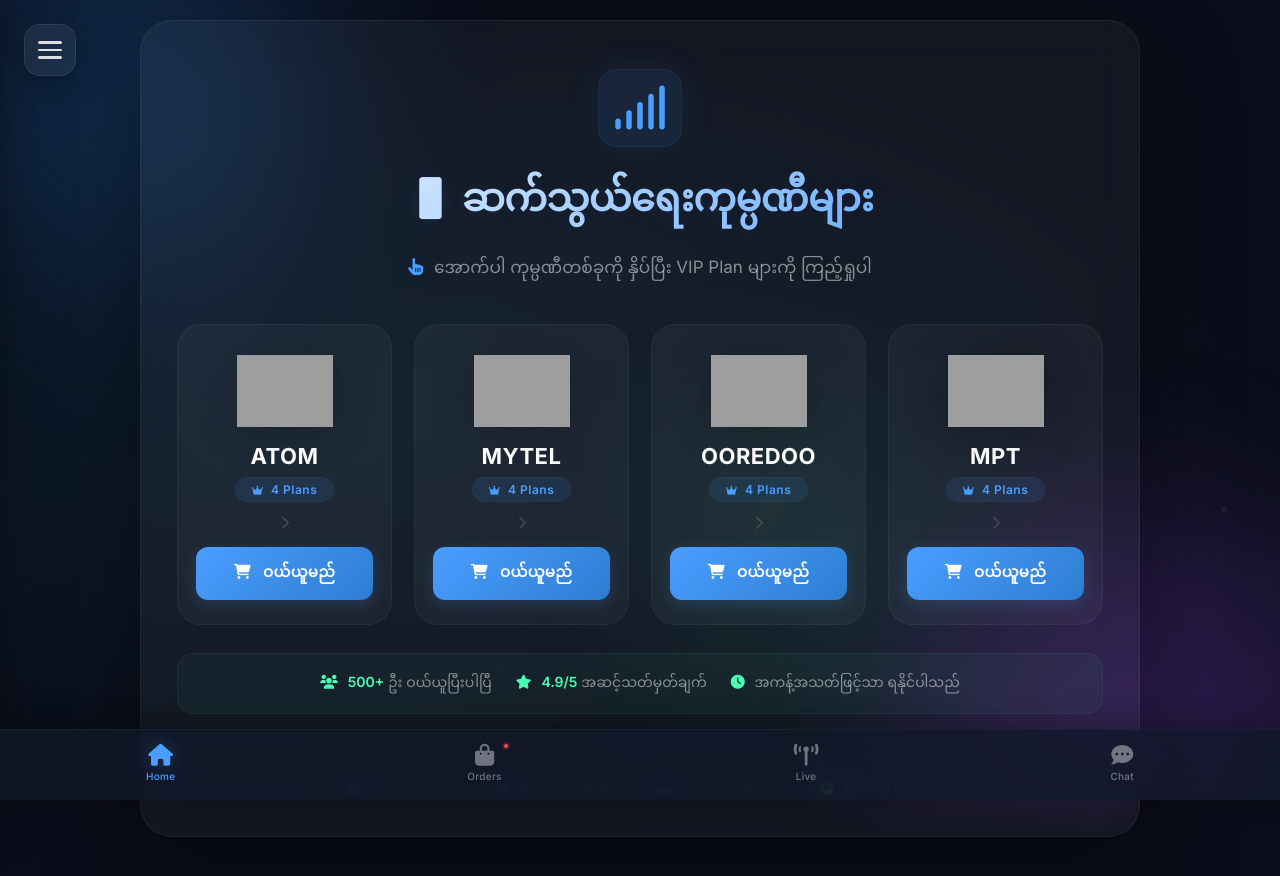
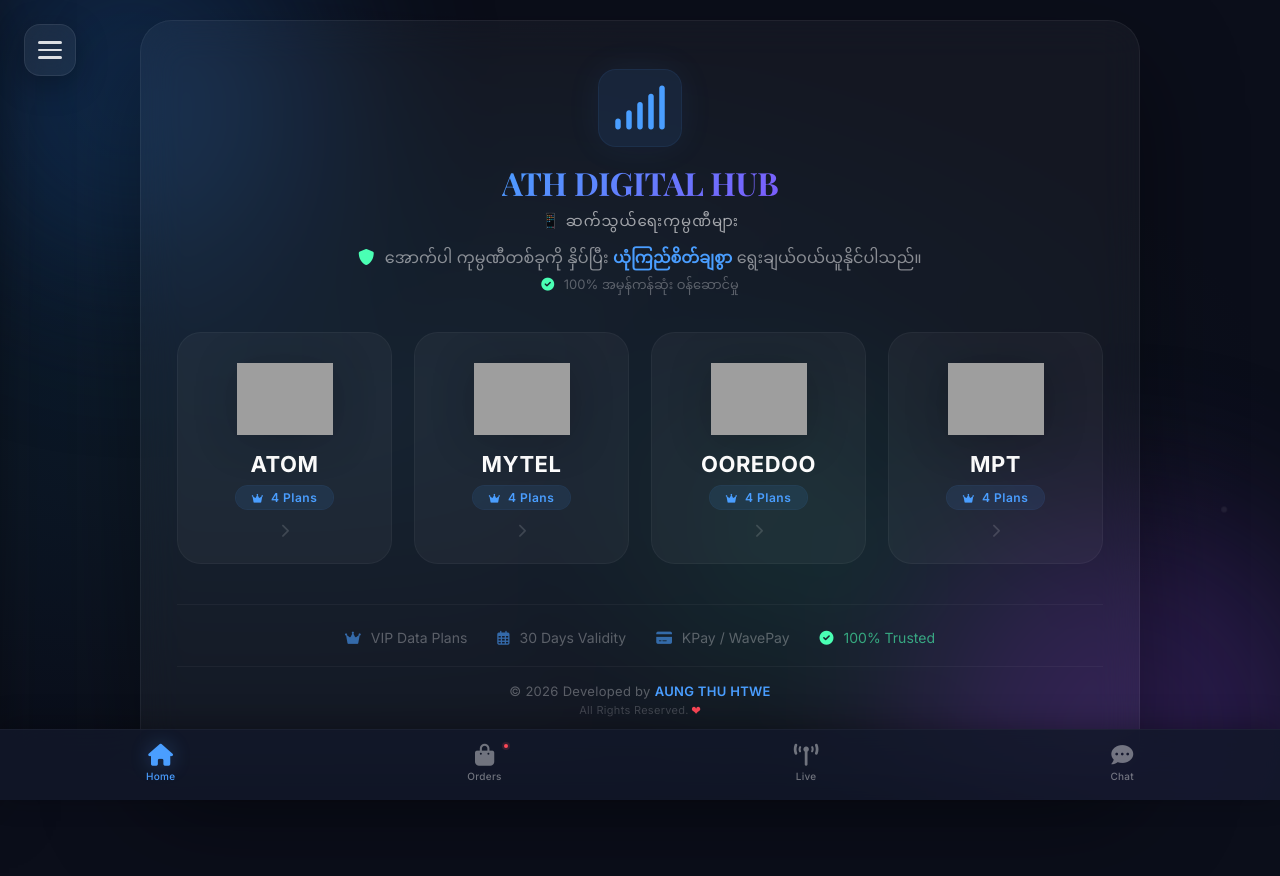
Before and after one commit to athsoftwareengineering-debug/Mytel-Data-, a website: page mytel-data-app/frontend/public/index.html in a window 1280 px wide. Drawn offline with nearby package versions, Linux system fonts and the light colour scheme; grey boxes are pictures that could not be loaded.

Commit message:
Update index.html

```diff
--- a/mytel-data-app/frontend/public/index.html
+++ b/mytel-data-app/frontend/public/index.html
@@ -381,29 +381,49 @@
             50% { box-shadow: 0 0 50px rgba(74, 158, 255, 0.15); }
         }
 
-        h1 {
+        .header-title {
             font-family: 'Playfair Display', serif;
-            font-size: 38px;
-            background: linear-gradient(135deg, #ffffff 0%, #4a9eff 100%);
+            font-size: 32px;
+            color: #fff;
+            margin-top: 10px;
+            margin-bottom: 2px;
+            letter-spacing: -0.3px;
+        }
+
+        .header-title .highlight {
+            background: linear-gradient(135deg, #4a9eff, #7c5cfc);
             -webkit-background-clip: text;
             -webkit-text-fill-color: transparent;
             background-clip: text;
-            margin-top: 10px;
+        }
+
+        .header-sub {
+            color: rgba(255, 255, 255, 0.6);
+            font-size: 15px;
+            font-weight: 400;
             margin-bottom: 6px;
-            letter-spacing: -0.5px;
-            text-shadow: 0 2px 20px rgba(74, 158, 255, 0.1);
+            letter-spacing: 1px;
         }
 
         .subtitle {
             color: rgba(255, 255, 255, 0.5);
-            font-size: 17px;
+            font-size: 16px;
             margin-bottom: 36px;
             font-weight: 400;
+            line-height: 1.6;
+            max-width: 600px;
+            margin-left: auto;
+            margin-right: auto;
         }
 
         .subtitle i {
+            color: #4affb4;
+            margin-right: 6px;
+        }
+
+        .subtitle .highlight {
             color: #4a9eff;
-            margin-right: 6px;
+            font-weight: 600;
         }
 
         /* ===== Operator Grid ===== */
@@ -519,36 +539,66 @@
             transform: translateX(6px);
         }
 
-        /* ===== Buy Button ===== */
-        .buy-btn {
-            margin-top: 16px;
-            padding: 10px 28px;
-            background: linear-gradient(135deg, #4a9eff, #2d7dd2);
-            color: #fff;
-            border: none;
-            border-radius: 12px;
-            font-size: 15px;
-            font-weight: 600;
-            cursor: pointer;
-            transition: all 0.3s ease;
-            width: 100%;
-            font-family: 'Inter', sans-serif;
-            letter-spacing: 0.3px;
-            box-shadow: 0 4px 16px rgba(74, 158, 255, 0.2);
+        /* ===== Footer ===== */
+        .footer {
+            margin-top: 40px;
+            padding-top: 24px;
+            border-top: 1px solid rgba(255, 255, 255, 0.04);
+            font-size: 14px;
+            color: rgba(255, 255, 255, 0.3);
+            display: flex;
+            flex-wrap: wrap;
+            justify-content: center;
+            gap: 18px 30px;
         }
 
-        .buy-btn:hover {
-            transform: translateY(-2px);
-            box-shadow: 0 8px 28px rgba(74, 158, 255, 0.35);
-            background: linear-gradient(135deg, #5aafff, #3a8ae8);
+        .footer span i {
+            color: #4a9eff;
+            margin-right: 6px;
+            opacity: 0.6;
         }
 
-        .buy-btn:active {
-            transform: scale(0.97);
+        .footer .trust {
+            color: rgba(74, 255, 180, 0.6);
         }
 
-        .buy-btn i {
-            margin-right: 8px;
+        .footer .trust i {
+            color: #4affb4;
+            opacity: 1;
+        }
+
+        /* ===== Copyright Footer ===== */
+        .copyright {
+            margin-top: 20px;
+            padding: 16px 20px;
+            border-top: 1px solid rgba(255, 255, 255, 0.04);
+            text-align: center;
+            font-size: 13px;
+            color: rgba(255, 255, 255, 0.3);
+            letter-spacing: 0.3px;
+        }
+
+        .copyright .heart {
+            color: #ff4757;
+            display: inline-block;
+            animation: heartbeat 1.5s ease-in-out infinite;
+        }
+
+        @keyframes heartbeat {
+            0%, 100% { transform: scale(1); }
+            50% { transform: scale(1.2); }
+        }
+
+        .copyright .highlight {
+            color: #4a9eff;
+            font-weight: 600;
+        }
+
+        .copyright .rights {
+            display: block;
+            margin-top: 4px;
+            font-size: 11px;
+            color: rgba(255, 255, 255, 0.2);
         }
 
         /* ===== Bottom Navigation ===== */
@@ -617,60 +667,6 @@
             border: 2px solid rgba(18, 24, 42, 0.85);
         }
 
-        /* ===== Social Proof Banner ===== */
-        .social-proof {
-            margin: 28px 0 8px;
-            padding: 14px 20px;
-            background: rgba(74, 255, 180, 0.04);
-            border: 1px solid rgba(74, 255, 180, 0.06);
-            border-radius: 16px;
-            display: flex;
-            flex-wrap: wrap;
-            justify-content: center;
-            align-items: center;
-            gap: 10px 24px;
-            font-size: 14px;
-            color: rgba(255, 255, 255, 0.5);
-        }
-
-        .social-proof i {
-            color: #4affb4;
-            margin-right: 6px;
-        }
-
-        .social-proof .highlight {
-            color: #4affb4;
-            font-weight: 600;
-        }
-
-        /* ===== Footer ===== */
-        .footer {
-            margin-top: 40px;
-            padding-top: 24px;
-            border-top: 1px solid rgba(255, 255, 255, 0.04);
-            font-size: 14px;
-            color: rgba(255, 255, 255, 0.3);
-            display: flex;
-            flex-wrap: wrap;
-            justify-content: center;
-            gap: 18px 30px;
-        }
-
-        .footer span i {
-            color: #4a9eff;
-            margin-right: 6px;
-            opacity: 0.6;
-        }
-
-        .footer .trust {
-            color: rgba(74, 255, 180, 0.6);
-        }
-
-        .footer .trust i {
-            color: #4affb4;
-            opacity: 1;
-        }
-
         /* ===== Back to Top Button ===== */
         .back-to-top {
             position: fixed;
@@ -731,8 +727,17 @@
                 margin-bottom: 10px;
             }
 
-            h1 {
-                font-size: 26px;
+            .header-title {
+                font-size: 24px;
+            }
+
+            .header-sub {
+                font-size: 12px;
+            }
+
+            .subtitle {
+                font-size: 14px;
+                margin-bottom: 24px;
             }
 
             .operator-grid {
@@ -759,19 +764,18 @@
                 padding: 2px 12px;
             }
 
-            .buy-btn {
-                font-size: 13px;
-                padding: 8px 16px;
-            }
-
-            .subtitle {
-                font-size: 14px;
-                margin-bottom: 24px;
-            }
-
             .footer {
                 font-size: 12px;
                 gap: 10px 18px;
+            }
+
+            .copyright {
+                font-size: 11px;
+                padding: 12px 14px;
+            }
+
+            .copyright .rights {
+                font-size: 10px;
             }
 
             .menu-btn {
@@ -796,12 +800,6 @@
             .logo-area i {
                 font-size: 34px;
                 padding: 12px;
-            }
-
-            .social-proof {
-                font-size: 12px;
-                padding: 10px 14px;
-                gap: 6px 16px;
             }
 
             .back-to-top {
@@ -847,13 +845,8 @@
                 font-size: 14px;
             }
 
-            .buy-btn {
-                font-size: 11px;
-                padding: 6px 12px;
-            }
-
-            h1 {
-                font-size: 22px;
+            .header-title {
+                font-size: 20px;
             }
         }
     </style>
@@ -948,10 +941,18 @@
             <i class="fas fa-signal"></i>
         </div>
 
-        <h1>📱 ဆက်သွယ်ရေးကုမ္ပဏီများ</h1>
+        <div class="header-title">
+            <span class="highlight">ATH DIGITAL HUB</span>
+        </div>
+        <div class="header-sub">📱 ဆက်သွယ်ရေးကုမ္ပဏီများ</div>
+
         <p class="subtitle">
-            <i class="fas fa-hand-pointer"></i>
-            အောက်ပါ ကုမ္ပဏီတစ်ခုကို နှိပ်ပြီး VIP Plan များကို ကြည့်ရှုပါ
+            <i class="fas fa-shield-alt"></i>
+            အောက်ပါ ကုမ္ပဏီတစ်ခုကို နှိပ်ပြီး <span class="highlight">ယုံကြည်စိတ်ချစွာ</span> ရွေးချယ်ဝယ်ယူနိုင်ပါသည်။
+            <br>
+            <span style="font-size: 13px; color: rgba(255,255,255,0.3);">
+                <i class="fas fa-check-circle" style="color: #4affb4;"></i> 100% အမှန်ကန်ဆုံး ဝန်ဆောင်မှု
+            </span>
         </p>
 
         <div class="operator-grid">
@@ -962,9 +963,6 @@
                 <span class="name">ATOM</span>
                 <span class="badge"><i class="fas fa-crown" style="font-size: 10px; margin-right: 4px;"></i> 4 Plans</span>
                 <span class="arrow"><i class="fas fa-chevron-right"></i></span>
-                <button class="buy-btn" onclick="event.preventDefault(); alert('ATOM Plan ကို ဝယ်ယူရန် ပြင်ဆင်နေပါသည်။')">
-                    <i class="fas fa-shopping-cart"></i> ဝယ်ယူမည်
-                </button>
             </a>
 
             <!-- MYTEL -->
@@ -973,9 +971,6 @@
                 <span class="name">MYTEL</span>
                 <span class="badge"><i class="fas fa-crown" style="font-size: 10px; margin-right: 4px;"></i> 4 Plans</span>
                 <span class="arrow"><i class="fas fa-chevron-right"></i></span>
-                <button class="buy-btn" onclick="event.preventDefault(); alert('MYTEL Plan ကို ဝယ်ယူရန် ပြင်ဆင်နေပါသည်။')">
-                    <i class="fas fa-shopping-cart"></i> ဝယ်ယူမည်
-                </button>
             </a>
 
             <!-- OOREDOO -->
@@ -984,9 +979,6 @@
                 <span class="name">OOREDOO</span>
                 <span class="badge"><i class="fas fa-crown" style="font-size: 10px; margin-right: 4px;"></i> 4 Plans</span>
                 <span class="arrow"><i class="fas fa-chevron-right"></i></span>
-                <button class="buy-btn" onclick="event.preventDefault(); alert('OOREDOO Plan ကို ဝယ်ယူရန် ပြင်ဆင်နေပါသည်။')">
-                    <i class="fas fa-shopping-cart"></i> ဝယ်ယူမည်
-                </button>
             </a>
 
             <!-- MPT -->
@@ -995,18 +987,8 @@
                 <span class="name">MPT</span>
                 <span class="badge"><i class="fas fa-crown" style="font-size: 10px; margin-right: 4px;"></i> 4 Plans</span>
                 <span class="arrow"><i class="fas fa-chevron-right"></i></span>
-                <button class="buy-btn" onclick="event.preventDefault(); alert('MPT Plan ကို ဝယ်ယူရန် ပြင်ဆင်နေပါသည်။')">
-                    <i class="fas fa-shopping-cart"></i> ဝယ်ယူမည်
-                </button>
             </a>
 
-        </div>
-
-        <!-- ===== Social Proof Banner ===== -->
-        <div class="social-proof">
-            <span><i class="fas fa-users"></i> <span class="highlight">500+</span> ဦး ဝယ်ယူပြီးပါပြီ</span>
-            <span><i class="fas fa-star"></i> <span class="highlight">4.9/5</span> အဆင့်သတ်မှတ်ချက်</span>
-            <span><i class="fas fa-clock"></i> အကန့်အသတ်ဖြင့်သာ ရနိုင်ပါသည်</span>
         </div>
 
         <div class="footer">
@@ -1014,6 +996,12 @@
             <span><i class="far fa-calendar-alt"></i> 30 Days Validity</span>
             <span><i class="fas fa-credit-card"></i> KPay / WavePay</span>
             <span class="trust"><i class="fas fa-check-circle"></i> 100% Trusted</span>
+        </div>
+
+        <!-- ===== Copyright ===== -->
+        <div class="copyright">
+            <span>© 2026 Developed by <span class="highlight">AUNG THU HTWE</span></span>
+            <span class="rights">All Rights Reserved. <span class="heart">❤</span></span>
         </div>
 
     </div>
@@ -1128,15 +1116,6 @@
                 this.classList.add('active');
             });
         });
-
-        // ===== Buy Button Click Handler =====
-        document.querySelectorAll('.buy-btn').forEach(btn => {
-            btn.addEventListener('click', function(e) {
-                e.stopPropagation(); // Prevent triggering parent link
-                // You can replace this with actual purchase logic
-                console.log('Buy button clicked for:', this.closest('.operator-card').querySelector('.name').textContent);
-            });
-        });
     </script>
 
 </body>
```
